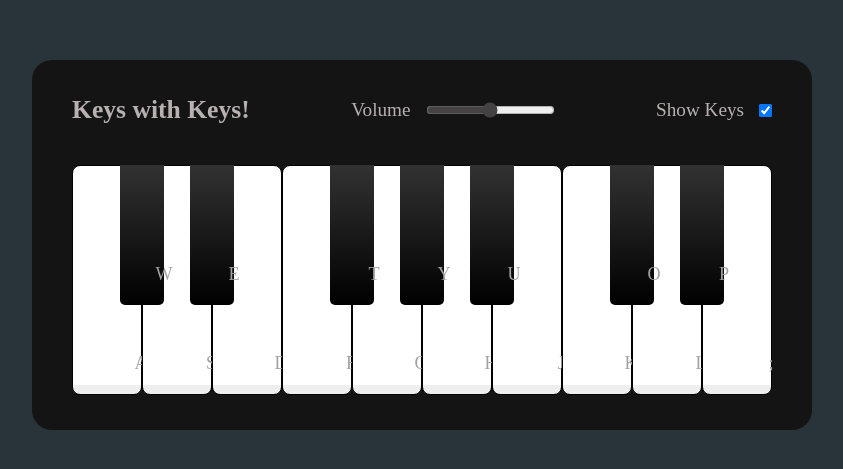
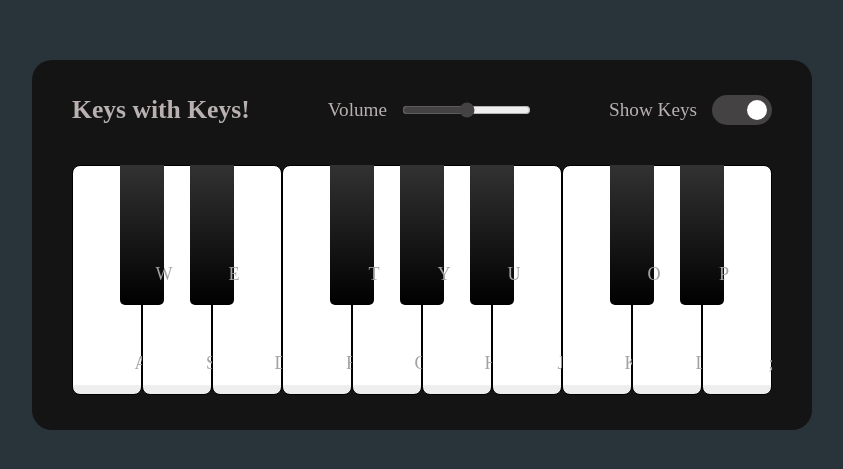
Before and after one commit to timcs1274/KeyswithKeys, a React (Create React App) app in the folder my-app/: page / in a window 1280 px wide. Shown: the part 155-624 px from the top of the page, without its empty margins (218-1061 px from the left). Built offline with nearby package versions, Linux system fonts and the light colour scheme.

Commit message:
add styling to show keys button

```diff
--- a/my-app/src/styles/Home.css
+++ b/my-app/src/styles/Home.css
@@ -49,6 +49,34 @@ header input {
   accent-color: rgb(68, 66, 66);
 }
 
+/*show keys button*/
+.keys-checkbox input {
+  height: 30px;
+  width: 60px;
+  cursor: pointer;
+  appearance: none;
+  position: relative;
+  background: rgb(68, 66, 66);
+}
+
+.keys-checkbox input::before {
+  content: "";
+  position: absolute;
+  top: 50%;
+  left: 5px;
+  width: 20px;
+  height: 20px;
+  border-radius: 50%;
+  background: #8c8c8c;
+  transform: translateY(-50%);
+  transition: all 0.3s ease;
+}
+
+.keys-checkbox input:checked::before {
+  left: 35px;
+  background: #fff;
+}
+
 .piano-keys {
     display: flex;
     list-style: none;
```
